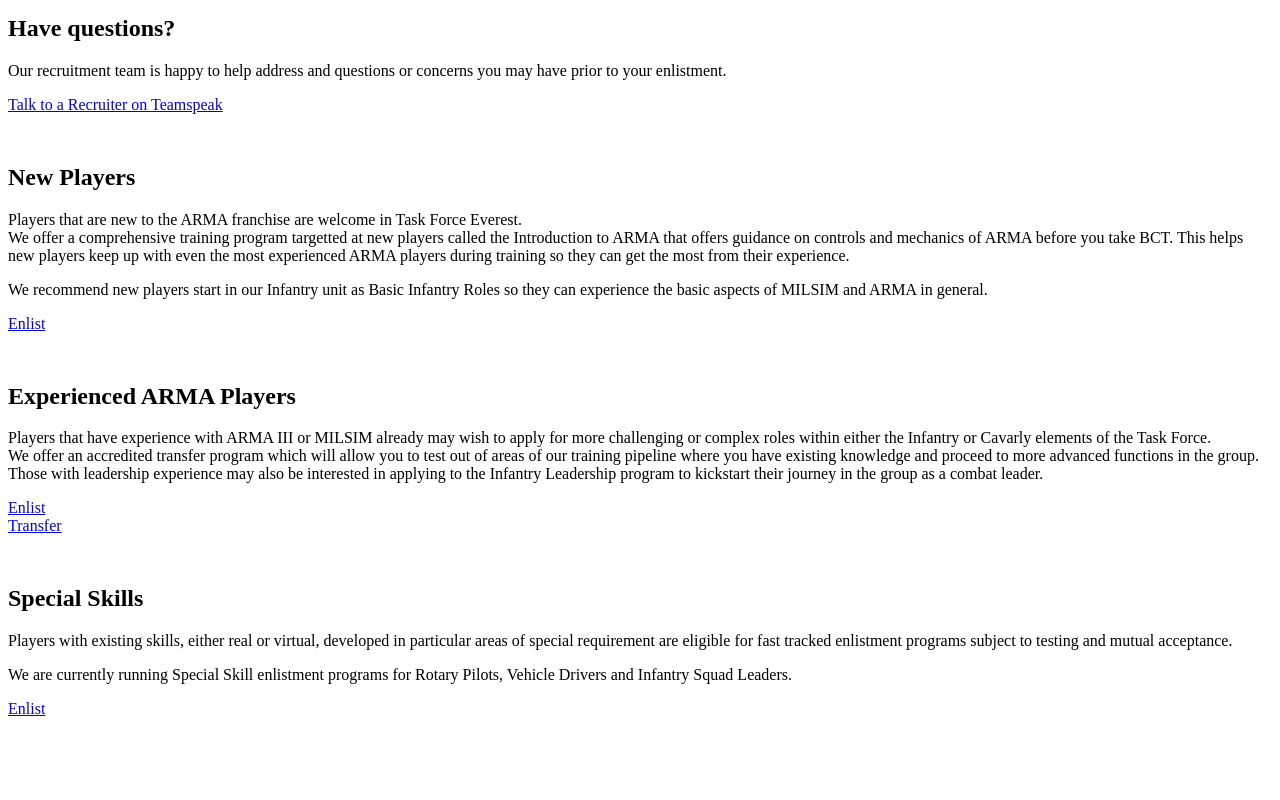
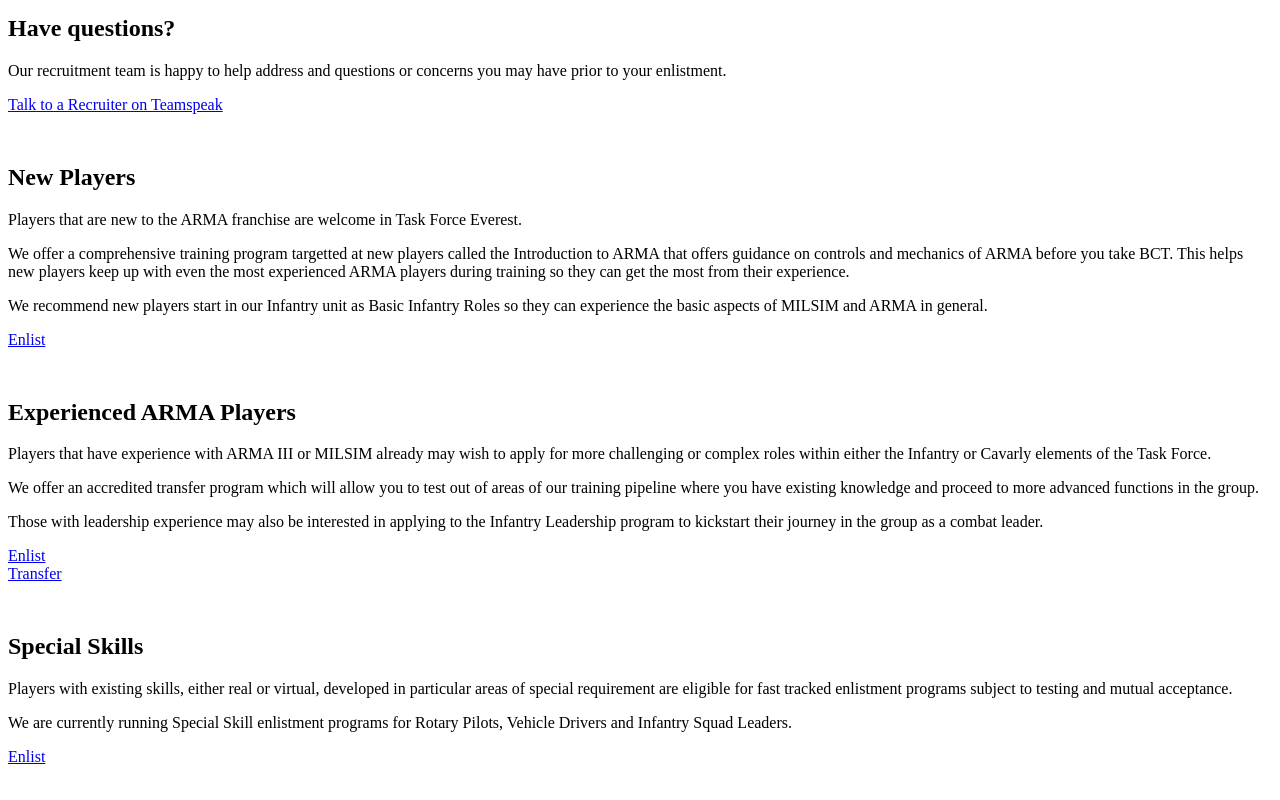
Before and after one commit to TF-Everest/website, a Gatsby site: page /careers in a window 1280 px wide. Shown: the part 966-1766 px from the top of the page. Before the commit the page ends 1734 px from the top, so only its background shows below. Built offline with nearby package versions, Linux system fonts and the light colour scheme; Gatsby itself is replaced by a stand-in of ours.

```diff
--- a/src/pages/careers.js
+++ b/src/pages/careers.js
@@ -41,7 +41,9 @@
 					<h2 className="homepage-hero-title">New Players</h2>
 					<p className="homepage-hero-body">
 						Players that are new to the ARMA franchise are welcome in Task Force Everest.
-						<br /> We offer a comprehensive training program targetted at new players called the Introduction to ARMA that offers guidance on controls and mechanics of ARMA before you take BCT.
+					</p>
+					<p className="homepage-hero-body">
+						We offer a comprehensive training program targetted at new players called the Introduction to ARMA that offers guidance on controls and mechanics of ARMA before you take BCT.
 						This helps new players keep up with even the most experienced ARMA players during training so they can get the most from their experience.
 					</p>
 					<p className="homepage-hero-body">
@@ -59,12 +61,12 @@
 					<h2 className="homepage-hero-title">Experienced ARMA Players</h2>
 					<p className="homepage-hero-body">
 						Players that have experience with ARMA III or MILSIM already may wish to apply for more challenging or complex roles within either the Infantry or Cavarly elements of the Task Force.
-						<br />
-						We offer an accredited transfer program which will allow you to test out of areas of our training pipeline where you have existing knowledge and proceed to more advanced functions in the group.
-						<br />
-						Those with leadership experience may also be interested in applying to the Infantry Leadership program to kickstart their journey in the group as a combat leader.
 					</p>
 					<p className="homepage-hero-body">
+						We offer an accredited transfer program which will allow you to test out of areas of our training pipeline where you have existing knowledge and proceed to more advanced functions in the group.
+					</p>
+					<p className="homepage-hero-body">
+						Those with leadership experience may also be interested in applying to the Infantry Leadership program to kickstart their journey in the group as a combat leader.
 					</p>
 					<div className="half-row">
 						<a className="homepage-hero-button" href="https://goliath.tf-everest.com/apply/application">Enlist</a>
--- a/src/pages/index.js
+++ b/src/pages/index.js
@@ -27,7 +27,7 @@
             </div>
             <div className="half-row blue-block" style={{ height: 200, marginTop: 200 }}>
                 <h2 className="homepage-hero-subtitle">Enlist Today</h2>
-                <Link className="homepage-hero-button" to="/careers">View our open positions</Link>
+                <Link className="homepage-hero-button" to="/careers">View our enlistment options</Link>
             </div>
         </div>
         <div className="content-row fixed-width-container" style={{ zIndex: 2, position: 'relative' }}>
```
